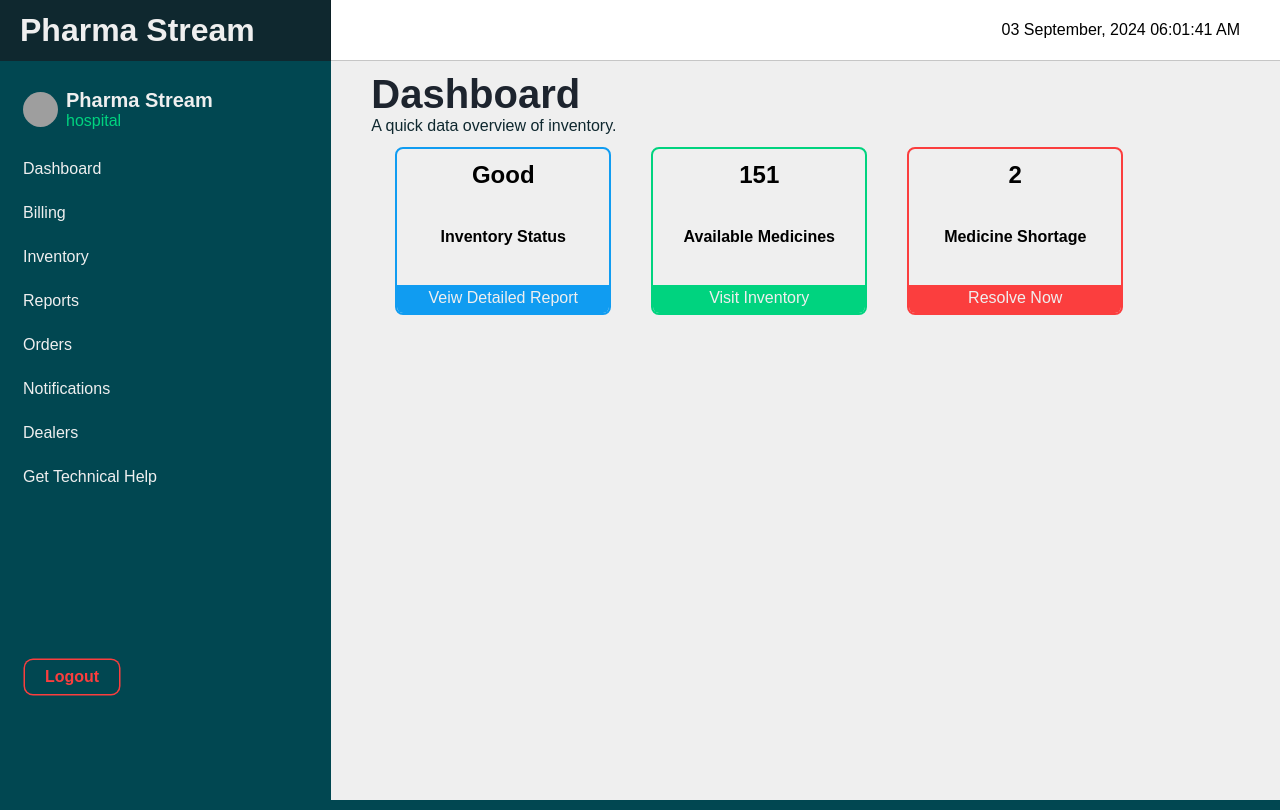
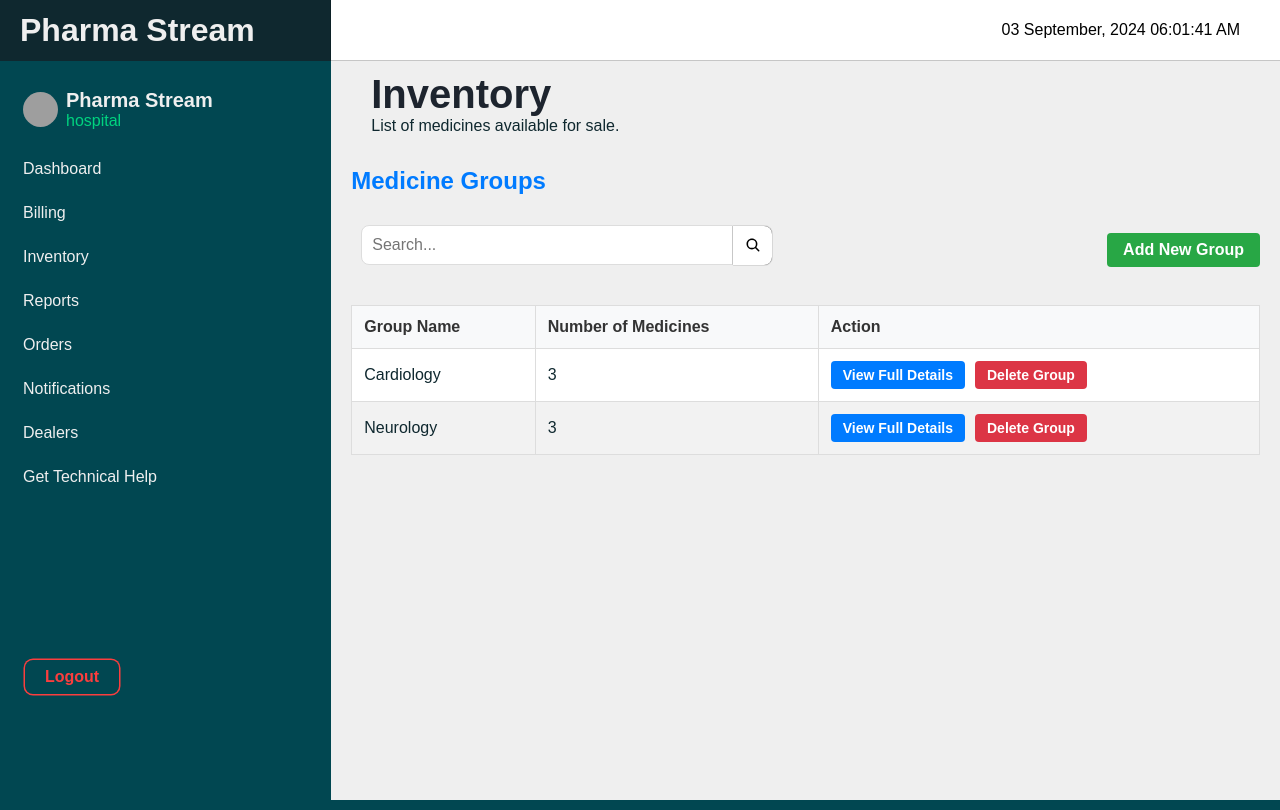
Before and after one commit to rohitks2004/Pharma_stream, a React (Vite) app in the folder client/src/renderer/: page /inventory/medicine-groups in a window 1280 px wide. Before the commit this address led to /dashboard. Shown: the top 810 px of the page. Built offline with nearby package versions, Linux system fonts and the light colour scheme; grey boxes are pictures that could not be loaded.

Commit message:
category

```diff
--- a/client/src/renderer/src/App.jsx
+++ b/client/src/renderer/src/App.jsx
@@ -1,61 +1,65 @@
+import React, { useEffect } from "react";
+import { Route, Routes, Navigate, Outlet, useLocation } from "react-router-dom";
+import { useSelector } from "react-redux";
 import Login from "./pages/Login";
-import Sidebar from "./components/sideBar";
-import {  Route, Routes, Navigate, Outlet, useLocation } from "react-router-dom";
-import { useSelector } from "react-redux";
+import Sidebar from "./components/Sidebar";
 import Dashboard from "./pages/Dashboard";
 import Inventory from "./pages/Inventory";
-import { useEffect } from "react";
 import Header from "./components/Header";
 import HeadBar from "./components/HeadBar";
+import MedicineGroups from "./pages/MedicineGroups";
 
 function App() {
   const user = useSelector((state) => state.userSlice.user);
-  const currentRoute = useLocation().pathname.slice(1);
-  const routeDesc ={
-    dashboard : "A quick data overview of inventory.",
-    inventory : "List of medicines available for sale.",
-    reports : "Overall reports.",
-    orders:"Overall orders made.",
-    notifications:"",
-    dealers:"",
-    billing:""
+  const location = useLocation();
+  const currentRoute = location.pathname.split("/")[1]; // Split by "/" and get the main path
+  const routeDesc = {
+    dashboard: "A quick data overview of inventory.",
+    inventory: "List of medicines available for sale.",
+    reports: "Overall reports.",
+    orders: "Overall orders made.",
+    notifications: "",
+    dealers: "",
+    billing: ""
+  };
+
+  function Layout() {
+    return user ? (
+      <div className="layout">
+        <Sidebar />
+        <div className="right">
+          <HeadBar />
+          <Header heading={currentRoute} desc={routeDesc[currentRoute]} />
+          <Outlet />
+        </div>
+      </div>
+    ) : (
+      <Navigate to="/login" /> // Correct path to `/login`
+    );
   }
-  function Layout (){
-    return(
-      user?
-     <div className="layout">
-      <Sidebar/>
-      <div className="right">
-        <HeadBar/>
-        <Header heading={currentRoute} desc={routeDesc[currentRoute]}/>
-        <Outlet/>
-      </div>
-     </div> :
-     <Navigate to="Login"/>
-    )
-  }
-  useEffect(()=>{
-    console.log(currentRoute)
-  },[currentRoute])
+
+  useEffect(() => {
+    console.log(currentRoute);
+  }, [currentRoute]);
+
   return (
-      <Routes>
-
-      <Route element={<Layout/>}>
+    <Routes>
+      <Route element={<Layout />}>
         <Route path="/" element={<Navigate to="/dashboard" />} />
-        <Route path="/dashboard" element={<Dashboard/>} />
-        <Route path="/reports" element={<h1>report</h1>} />
-        <Route path="/orders" element={<h1>orders</h1>} />
-        <Route path="/inventory" element={ <Inventory/> } />
-        <Route path="/billing" element={<h1>billing</h1>} />
-        <Route path="/notifications" element={<h1>Notifications </h1>} />
+        <Route path="/dashboard" element={<Dashboard />} />
+        <Route path="/reports" element={<h1>Report</h1>} />
+        <Route path="/orders" element={<h1>Orders</h1>} />
+        <Route path="/inventory" element={<Inventory />} />
+        <Route path="/inventory/medicines" element={<Inventory />} />
+        <Route path="/inventory/medicine-groups" element={<MedicineGroups />} />
+        <Route path="/billing" element={<h1>Billing</h1>} />
+        <Route path="/notifications" element={<h1>Notifications</h1>} />
         <Route path="/dealers" element={<h1>Dealers</h1>} />
         <Route path="/hospitals" element={<h1>Hospital</h1>} />
       </Route>
-      <Route path="/Login" element={<Login />} />
-      {/* <Route path="/sideBar" element={user ? <Sidebar /> : <Navigate to="/Login" />} /> */}
-
+      <Route path="/login" element={<Login />} />
       <Route path="*" element={<Navigate to="/" />} />
-      </Routes>
+    </Routes>
   );
 }
 
--- /dev/null
+++ b/client/src/renderer/src/assets/MedicineGroups.css
@@ -0,0 +1,154 @@
+.medicine-groups-page {
+    padding: 20px;
+    font-family: Arial, sans-serif;
+    color: #333;
+  }
+
+  .medicine-groups-page h2 {
+    margin-bottom: 20px;
+    font-size: 24px;
+    color: #007BFF;
+  }
+
+  .group-actions {
+    display: flex;
+    justify-content: space-between;
+    align-items: center;
+    margin-bottom: 20px;
+  }
+
+  .action-buttons {
+    display: flex;
+    gap: 10px;
+  }
+
+  .add-group-btn {
+    background-color: #28a745;
+    color: white;
+    border: none;
+    padding: 8px 16px;
+    font-size: 16px;
+    cursor: pointer;
+    border-radius: 4px;
+    transition: background-color 0.3s;
+  }
+
+  .add-group-btn:hover {
+    background-color: #218838;
+  }
+
+  .add-group-form {
+    margin-bottom: 20px;
+    display: flex;
+    gap: 10px;
+  }
+
+  .add-group-form input {
+    padding: 8px;
+    border: 1px solid #ccc;
+    border-radius: 4px;
+    font-size: 16px;
+    width: 200px;
+  }
+
+  .add-group-form button {
+    background-color: #007BFF;
+    color: white;
+    border: none;
+    padding: 8px 16px;
+    font-size: 16px;
+    cursor: pointer;
+    border-radius: 4px;
+    transition: background-color 0.3s;
+  }
+
+  .add-group-form button:hover {
+    background-color: #0056b3;
+  }
+
+  .medicine-groups-table {
+    width: 100%;
+    border-collapse: collapse;
+    margin-bottom: 20px;
+  }
+
+  .medicine-groups-table th,
+  .medicine-groups-table td {
+    padding: 12px;
+    border: 1px solid #ddd;
+    text-align: left;
+  }
+
+  .medicine-groups-table th {
+    background-color: #f8f9fa;
+    color: #333;
+  }
+
+  .medicine-groups-table tr:nth-child(even) {
+    background-color: #f2f2f2;
+  }
+
+  .medicine-groups-table td .view-details-btn,
+  .medicine-groups-table td .delete-group-btn {
+    margin-right: 10px;
+    padding: 6px 12px;
+    font-size: 14px;
+    cursor: pointer;
+    border-radius: 4px;
+    transition: background-color 0.3s;
+  }
+
+  .view-details-btn {
+    background-color: #007bff;
+    color: white;
+    border: none;
+  }
+
+  .view-details-btn:hover {
+    background-color: #0056b3;
+  }
+
+  .delete-group-btn {
+    background-color: #dc3545;
+    color: white;
+    border: none;
+  }
+
+  .delete-group-btn:hover {
+    background-color: #c82333;
+  }
+
+  @media (max-width: 768px) {
+    .medicine-groups-page {
+      padding: 10px;
+    }
+
+    .group-actions {
+      flex-direction: column;
+      align-items: stretch;
+    }
+
+    .add-group-form input {
+      width: 100%;
+    }
+
+    .add-group-btn,
+    .add-group-form button {
+      width: 100%;
+      padding: 10px;
+      font-size: 14px;
+    }
+
+    .medicine-groups-table th,
+    .medicine-groups-table td {
+      padding: 8px;
+      font-size: 14px;
+    }
+
+    .medicine-groups-table td .view-details-btn,
+    .medicine-groups-table td .delete-group-btn {
+      margin: 5px 0;
+      width: 100%;
+      padding: 10px;
+    }
+  }
--- a/client/src/renderer/src/assets/main.css
+++ b/client/src/renderer/src/assets/main.css
@@ -5,6 +5,7 @@
 @import './dashboard.css';
 @import "./iventory.css";
 @import "./head.css";
+@import "./MedicineGroups.css"
 /* .poppins-thin {
     font-family: "Poppins", sans-serif;
     font-weight: 100;
--- /dev/null
+++ b/client/src/renderer/src/pages/MedicineGroups.jsx
@@ -0,0 +1,111 @@
+import React, { useState, useEffect } from 'react';
+import { useSelector, useDispatch } from 'react-redux';
+import SearchBar from '../components/SearchBar';
+import { addMedicineGroup, deleteMedicineGroup } from '../redux/medicineGroupSlice';
+
+const MedicineGroups = () => {
+  const dispatch = useDispatch();
+  const medicineGroups = useSelector((state) => state.medicineGroup.groups);
+  const [filteredGroups, setFilteredGroups] = useState(medicineGroups);
+  const [showForm, setShowForm] = useState(false);
+  const [newMedicineGroup, setNewMedicineGroup] = useState({ name: '', quantity: '' });
+
+  useEffect(() => {
+    setFilteredGroups(medicineGroups);
+  }, [medicineGroups]);
+
+  const handleSearch = (searchTerm) => {
+    if (searchTerm) {
+      setFilteredGroups(
+        medicineGroups.filter((group) =>
+          group.name.toLowerCase().includes(searchTerm.toLowerCase())
+        )
+      );
+    } else {
+      setFilteredGroups(medicineGroups);
+    }
+  };
+
+  const handleFormSubmit = (e) => {
+    e.preventDefault();
+    dispatch(addMedicineGroup(newMedicineGroup));
+    setNewMedicineGroup({ name: '', quantity: '' });
+    setShowForm(false);
+  };
+
+  const handleDeleteGroup = (groupName) => {
+    dispatch(deleteMedicineGroup(groupName));
+  };
+
+  return (
+    <div className="medicine-groups-page">
+      <h2>Medicine Groups</h2>
+
+      {/* Search bar with actions */}
+      <div className="group-actions">
+        <SearchBar setItems={handleSearch} />
+        <div className="action-buttons">
+          <button className="add-group-btn" onClick={() => setShowForm(!showForm)}>
+            {showForm ? 'Cancel' : 'Add New Group'}
+          </button>
+        </div>
+      </div>
+
+      {/* Form for adding a new group */}
+      {showForm && (
+        <form className="add-group-form" onSubmit={handleFormSubmit}>
+          <input
+            type="text"
+            value={newMedicineGroup.name}
+            onChange={(e) => setNewMedicineGroup({ ...newMedicineGroup, name: e.target.value })}
+            placeholder="Enter group name"
+            required
+          />
+          <input
+            type="number"
+            value={newMedicineGroup.quantity}
+            onChange={(e) => setNewMedicineGroup({ ...newMedicineGroup, quantity: e.target.value })}
+            placeholder="Enter quantity"
+            required
+          />
+          <button type="submit">Add Group</button>
+        </form>
+      )}
+
+      {/* Table displaying group names, number of medicines, and actions */}
+      <table className="medicine-groups-table">
+        <thead>
+          <tr>
+            <th>Group Name</th>
+            <th>Number of Medicines</th>
+            <th>Action</th>
+          </tr>
+        </thead>
+        <tbody>
+          {filteredGroups.map((group, index) => (
+            <tr key={index}>
+              <td>{group.name}</td>
+              <td>{group.medicines.length}</td>
+              <td>
+                <button
+                  className="view-details-btn"
+                  onClick={() => alert(`Viewing details for ${group.name}`)}
+                >
+                  View Full Details
+                </button>
+                <button
+                  className="delete-group-btn"
+                  onClick={() => handleDeleteGroup(group.name)}
+                >
+                  Delete Group
+                </button>
+              </td>
+            </tr>
+          ))}
+        </tbody>
+      </table>
+    </div>
+  );
+};
+
+export default MedicineGroups;
--- /dev/null
+++ b/client/src/renderer/src/redux/medicineGroupSlice.js
@@ -0,0 +1,36 @@
+import { createSlice } from '@reduxjs/toolkit';
+
+const initialState = {
+  groups: [
+    {
+      name: 'Cardiology',
+      medicines: ['Aspirin', 'Beta Blocker', 'Nitroglycerin'],
+    },
+    {
+      name: 'Neurology',
+      medicines: ['Gabapentin', 'Carbamazepine', 'Topiramate'],
+    },
+  ],
+};
+
+const medicineGroupSlice = createSlice({
+  name: 'medicineGroups',
+  initialState,
+  reducers: {
+    addMedicineGroup: (state, action) => {
+      const { name, quantity } = action.payload;
+      state.groups.push({
+        name: name,
+        medicines: new Array(Number(quantity)).fill(''),
+      });
+    },
+    deleteMedicineGroup: (state, action) => {
+      state.groups = state.groups.filter(
+        (group) => group.name.toLowerCase() !== action.payload.toLowerCase()
+      );
+    },
+  },
+});
+
+export const { addMedicineGroup, deleteMedicineGroup } = medicineGroupSlice.actions;
+export default medicineGroupSlice.reducer;
--- a/client/src/renderer/src/redux/store.js
+++ b/client/src/renderer/src/redux/store.js
@@ -1,6 +1,7 @@
 import { configureStore } from "@reduxjs/toolkit";
 import userSlice from "./userSlice";
 import inventorySlice from "./inventorySlice";
+import medicineGroupSlice from "./medicineGroupSlice";
 
 const store = configureStore({
     reducer: {
@@ -9,6 +10,7 @@ const store = configureStore({
         // cart:cartSlice,
         // orderSlcie:orderSlice
         inventory:inventorySlice,
+        medicineGroup:medicineGroupSlice,
     }
 })
 
```
Also changed, not shown: client/src/renderer/src/components/sideBar.jsx (+37 -22 lines), client/src/renderer/src/pages/Inventory.jsx (+10 -27 lines).
